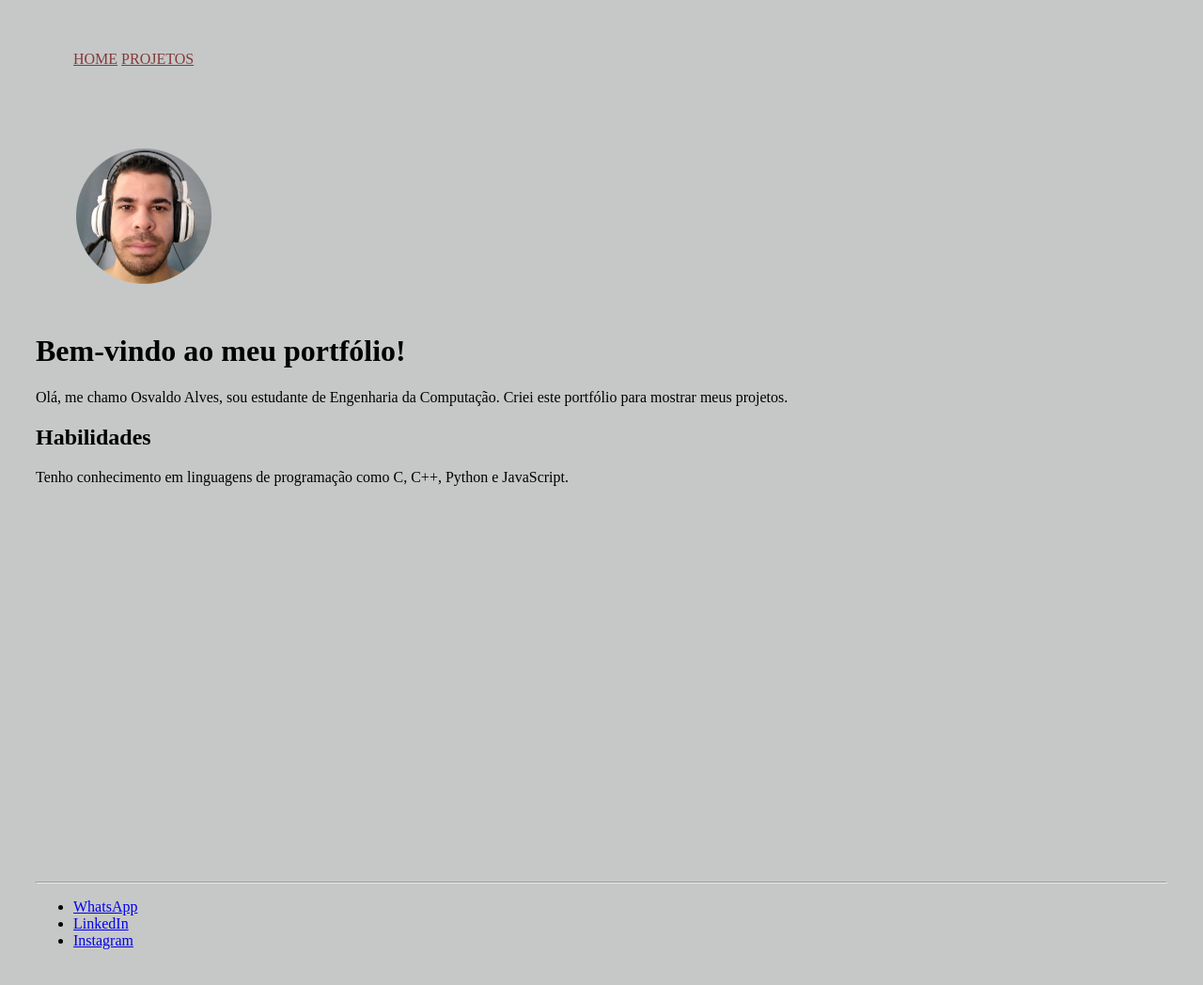
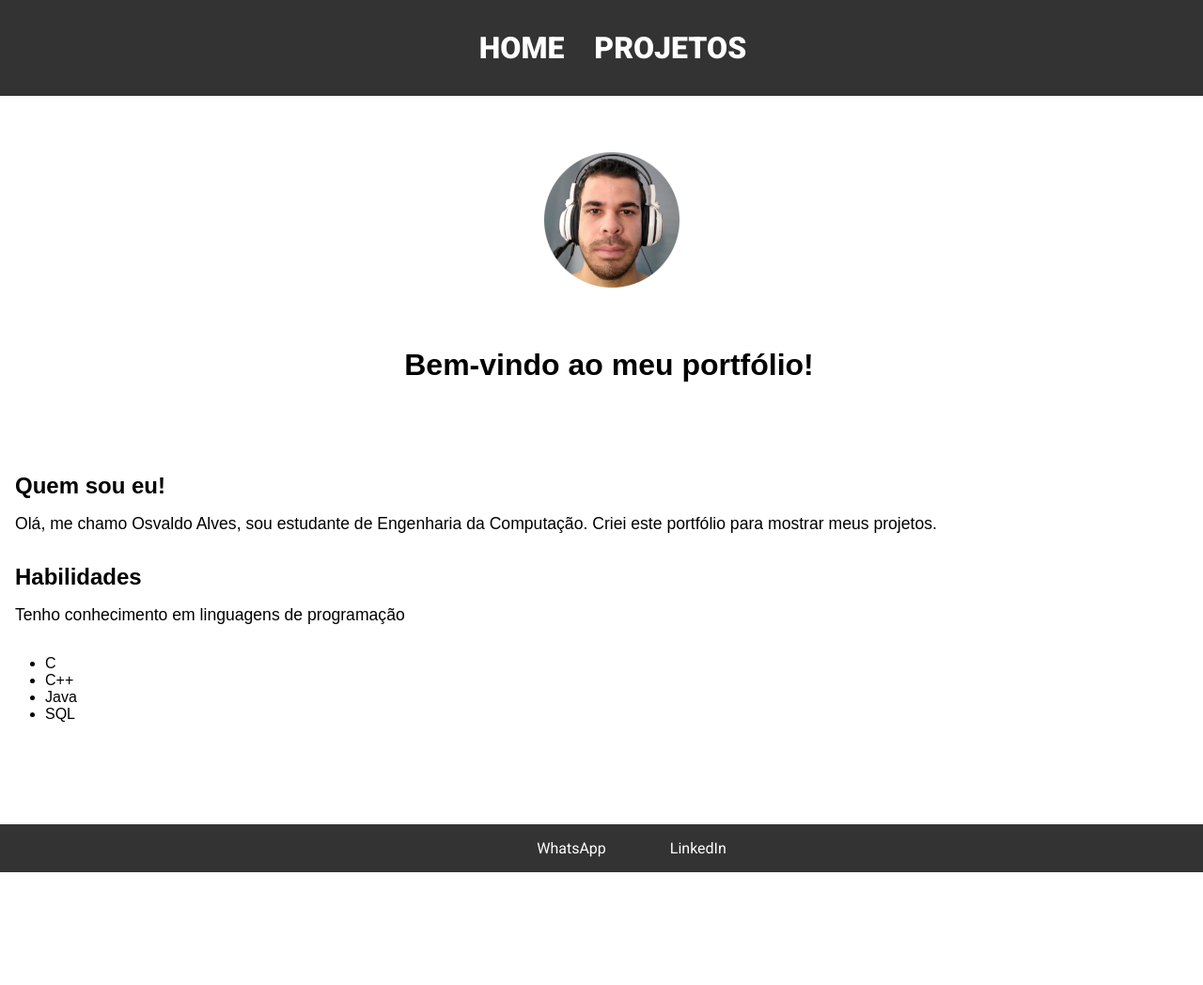
Before and after one commit to osvaldo-alves-de-brito/site, a plain HTML site: page index.html in a window 1280 px wide. Shown: the whole page at 94% size. After the commit the page ends 928 px from the top, so only its background shows below. Drawn offline with Linux system fonts and the light colour scheme.

Commit message:
Nova atualização

```diff
--- a/index.html
+++ b/index.html
@@ -1,16 +1,22 @@
 <!DOCTYPE html>
 <html lang="pt-br">
+
 <head>
     <meta charset="UTF-8">
     <meta name="viewport" content="width=device-width, initial-scale=1.0">
+    <link rel="preconnect" href="https://fonts.googleapis.com">
+    <link rel="preconnect" href="https://fonts.gstatic.com" crossorigin>
+    <link href="https://fonts.googleapis.com/css2?family=Roboto:ital,wght@0,100..900;1,100..900&display=swap"
+        rel="stylesheet">
     <link rel="stylesheet" href="./style.css">
     <title>Meu Portfólio</title>
 </head>
+
 <body>
 
     <header>
         <nav>
-            <ul>
+            <ul class="navegacao">
                 <li><a href="./index.html">HOME</a></li>
                 <li><a href="./projetos.html">PROJETOS</a></li>
             </ul>
@@ -18,31 +24,43 @@
     </header>
 
     <main>
-        <div class="my_photo">
-            <figure>
-                <img src="./images/my_photo.png" alt="Minha foto." class="my_photo">
-            </figure>
-        </div>
 
-        <h1>Bem-vindo ao meu portfólio!</h1>
+        <img src="./images/my_photo.png" alt="Minha foto." class="minha-foto">
 
-        <p>Olá, me chamo Osvaldo Alves, sou estudante de Engenharia da Computação. Criei este portfólio para mostrar meus projetos.</p>
 
-        <section class="skills">
+        <section class="sobre-mim">
+            <h1>Bem-vindo ao meu portfólio!</h1>
+            <h2>Quem sou eu!</h2>
+            <p>
+                Olá, me chamo Osvaldo Alves, sou estudante de Engenharia da Computação. Criei este portfólio para
+                mostrar meus projetos.
+            </p>
+        </section>
+
+        <section class="habilidades">
             <h2>Habilidades</h2>
-            <p>Tenho conhecimento em linguagens de programação como C, C++, Python e JavaScript.</p>
+            <p>Tenho conhecimento em linguagens de programação</p>
+            <ul>
+                <li>C</li>
+                <li>C++</li>
+                <li>Java</li>
+                <li>SQL</li>
+            </ul>
         </section>
     </main>
 
-    <hr>
+    <br>
+    <br>
+
 
     <footer>
-        <ul>
-            <li><a href="#" target="_blank">WhatsApp</a></li>
-            <li><a href="#" target="_blank">LinkedIn</a></li>
-            <li><a href="#" target="_blank">Instagram</a></li>
+        <ul class="contato">
+            <li><a href="https://wa.me/18991928104" target="_blank">WhatsApp</a></li>
+            <li><a href="https://www.linkedin.com/in/osvaldo-alves-de-brito-457842252/ " target="_blank">LinkedIn</a>
+            </li>
         </ul>
     </footer>
 
 </body>
+
 </html>
--- a/style.css
+++ b/style.css
@@ -1,39 +1,69 @@
-body{
-    background-color: rgb(198, 200, 200);
-    padding: 30px;
-}
-header{
-    display: block;
-    height: 60px;
+*{
+    margin: 0;
+    padding: 0;
 }
 
-header nav ul li{
-    display: inline;
+body{
+    font-family: Arial, Helvetica, sans-serif;
 }
 
-header nav ul li a{
-    color: #843939; /*#805c5c / #784444*/
+header{
+    font-weight: 900;
+    font-size: 2rem;
+    padding: 2rem;
 }
 
-.projetos{
-    border: 1px solid #843939;
-    width: 100%;
-    height: 60vh;
-    margin-top: 20px;
-    display: flex;
+header, footer{
+    font-family: "Roboto", sans-serif;
+    background-color: #333;
+    text-align: center;
 }
 
-.projetos img{
-    height: 50vh;
-    padding-top: 5vh;
-    display: inline;
-    margin: 10px;
+a{
+    color: #fff;
+    text-decoration: none;
 }
 
-.projetos p{
-    display: inline;
+.navegacao > li{
+    display: inline-block;
+    margin-left: 1.5rem;
 }
 
-main{
-    height: 100vh;
+.minha-foto{
+    margin: 2rem auto;
+    margin-left: 45%;
 }
+
+.sobre-mim{
+    padding-left: 1rem;
+}
+
+.sobre-mim > h1{
+    text-align: center;
+    font-size: 2rem;
+    margin-bottom: 6rem;
+}
+
+h2 + p {
+    margin: 1rem 0 2rem 0;
+    font-size: 1.1rem;
+}
+
+.contato{
+    padding: 1rem;
+    text-align: center;
+    display: inline-block;
+}
+
+.contato li {
+    display: inline;
+    margin-left: 4rem;
+}
+
+.habilidades{
+    margin: 0 0 4.5rem 1rem;
+}
+
+.habilidades ul{
+    margin-left: 2rem;
+}
```
Also changed, not shown: projetos.html (+21 -11 lines), style_projetos.css (added, +38 -0 lines), images/bloco de notas/tela de editar.png (added), images/bloco de notas/tela de editar_280.png (added), images/bloco de notas/tela principal.png (added), images/bloco de notas/tela principal_180.png (added), images/bloco de notas/tela principal_280.png (added), 2 other files.
